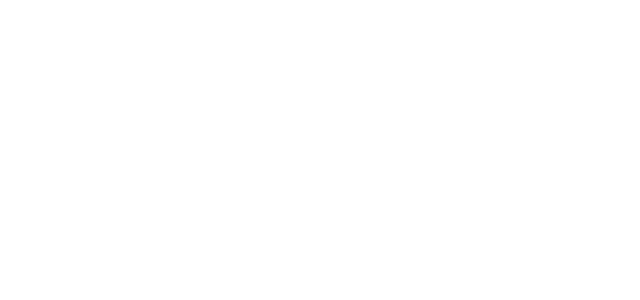
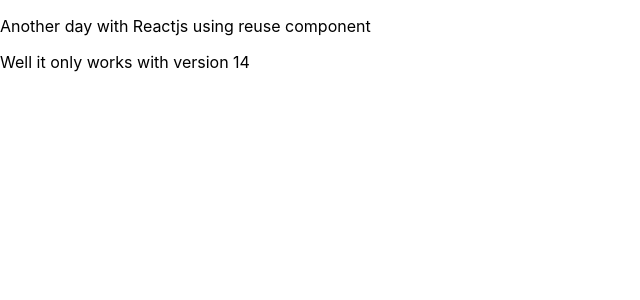
Before and after one commit to oyindamolaWbCode/react-journey, a React (Create React App) app: page /Test in a window 1280 px wide. Before the commit this address had no page. Shown: the top 300 px of the page, without its empty margins (0-640 px from the left). Built offline with nearby package versions, Linux system fonts and the light colour scheme.

Commit message:
reuse component in v5

```diff
--- a/src/App.js
+++ b/src/App.js
@@ -7,6 +7,7 @@
 import Effect from "./Components/Effect";
 import Context from "./Components/context";
 import Pagination from "./Components/pagination";
+import Test from "./Components/Test";
 import { Router, Route, Routes, Link } from "react-router-dom";
 
 // loader component
@@ -24,6 +25,7 @@
   return (
     <div className="content">
       <Routes>
+        <Route path="/Test" element={<Test />} />
         <Route exact path="/" element={<Welcome />} />
         <Route path="/mini" element={<Mini />} />
         <Route path="/pagination" element={<Pagination />} />
--- /dev/null
+++ b/src/Components/Index.js
@@ -0,0 +1,6 @@
+//Re-export components from the ./component folder
+export {default as Mini} from "./Mini";
+export {default as Welcome} from "./Welcome";
+export {default as pagination} from "./pagination";
+
+export {default as Test} from "./Test";
--- /dev/null
+++ b/src/Components/Test.js
@@ -0,0 +1,10 @@
+const TestComponent = () => {
+    return (
+        <div className="Reuse">
+        <p>Another day with Reactjs using reuse component</p>
+        <p>Well it only works with version 14</p>
+        </div>
+     );
+}
+
+export default TestComponent;
--- a/src/Components/Welcome.js
+++ b/src/Components/Welcome.js
@@ -7,6 +7,7 @@
       <h4>Welcome !</h4>
       <p> Its's a pleasure to have you here.</p>
       <Link to="/mini">Mini Homepage</Link>
+      <Link to="/Test"> Test component Homepage</Link>
       <div className="pagination">
         <Link
           className="btn-pink"
```
